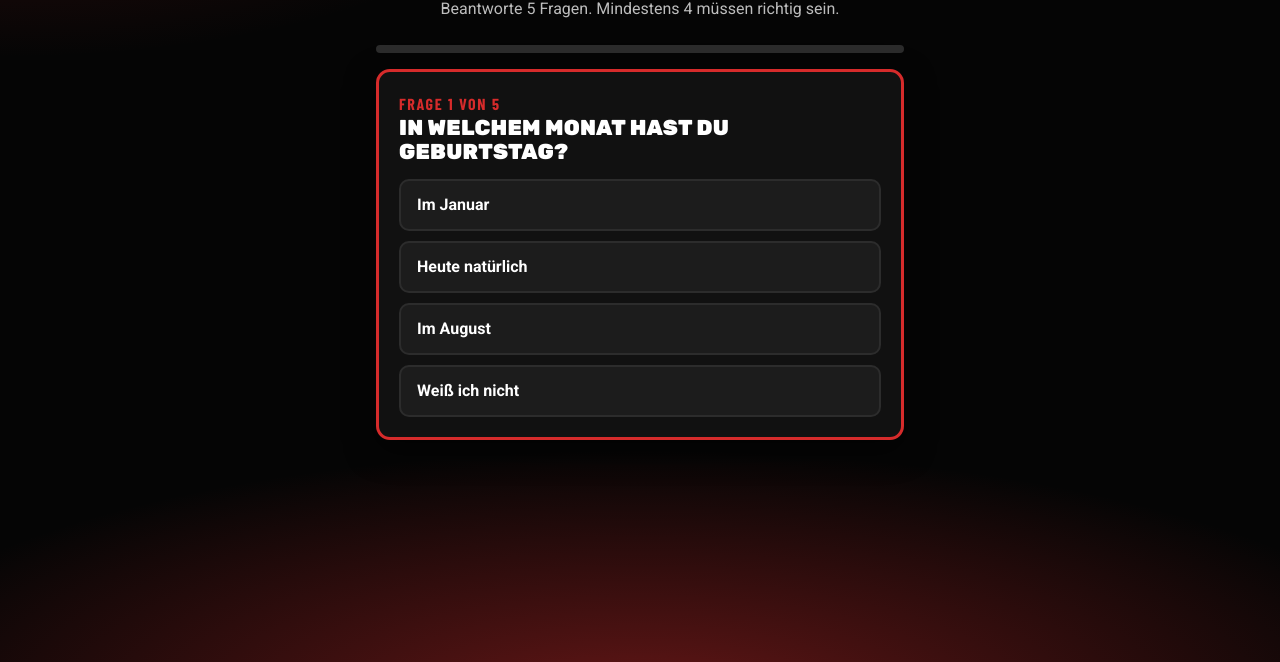
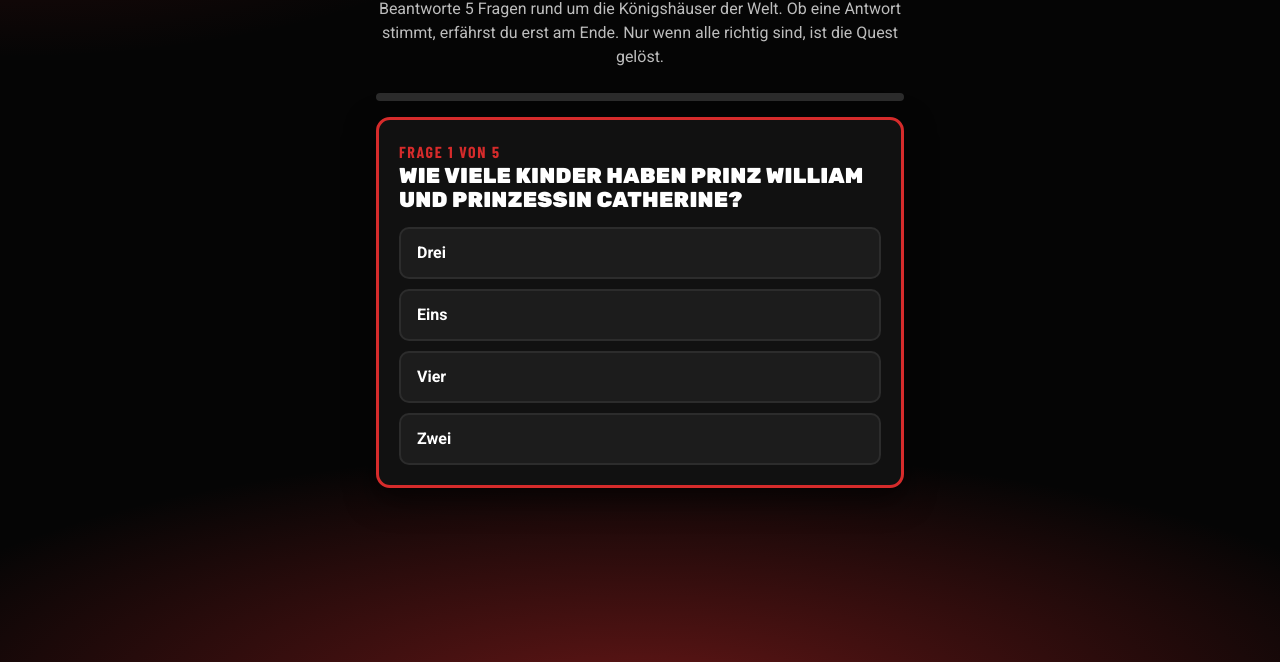
Before and after one commit to Melitiuz/Anna-Geburtstag, a plain HTML site: page site/spiele/quiz.html in a window 1280 px wide. Shown: the part 138-800 px from the top of the page. Drawn offline with nearby package versions, Linux system fonts and the light colour scheme.

Commit message:
Royals-Quiz mit 20 Fragen, 5 pro Runde
Fragenpool zu Königshäusern (auch Japan). Pro Runde 5 zufällige Fragen
ohne Wiederholung aus der vorigen Runde, Antworten gemischt. Keine
Rückmeldung pro Frage, am Ende nur gelöst oder nächstes Mal mehr Glück.

Co-Authored-By: Claude Opus 5.5 <noreply@anthropic.com>

```diff
--- a/site/js/config.js
+++ b/site/js/config.js
@@ -25,15 +25,35 @@ window.GEBURTSTAG = {
     ritter: { platz: "unten-links", variante: "links" }
   },
 
-  // Quiz: Fragen über die beschenkte Person. "richtig" ist der Index der richtigen Antwort (ab 0).
+  // Quiz zum Thema Royals: Pro Runde werden zufällig fragenProRunde Fragen aus dem Pool gezogen
+  // (keine aus der vorigen Runde). Gewonnen ist nur, wenn alle richtig beantwortet sind.
+  // Die ERSTE Antwort ist immer die richtige, die Reihenfolge wird im Spiel gemischt.
   quiz: {
-    mindestensRichtig: 4,
+    fragenProRunde: 5,
     fragen: [
-      { frage: "In welchem Monat hast du Geburtstag?", antworten: ["Im Januar", "Heute natürlich", "Im August", "Weiß ich nicht"], richtig: 1 },
-      { frage: "Was gehört auf jeden Geburtstagskuchen?", antworten: ["Senf", "Kerzen", "Gurken", "Ketchup"], richtig: 1 },
-      { frage: "Wie viele Figuren musst du sammeln?", antworten: ["Zwei", "Drei", "Vier", "Acht"], richtig: 2 },
-      { frage: "Was macht man mit den Kerzen?", antworten: ["Auspusten", "Essen", "Verschenken", "Anmalen"], richtig: 0 },
-      { frage: "Was wartet am Ende auf dich?", antworten: ["Hausaufgaben", "Ein Geschenk", "Ein Strafzettel", "Nichts"], richtig: 1 }
+      // Großbritannien
+      { frage: "Wie heißt der König des Vereinigten Königreichs seit 2022?", antworten: ["Charles III.", "William V.", "George VII.", "Edward IX."] },
+      { frage: "Wie lange regierte Queen Elizabeth II.?", antworten: ["Mehr als 70 Jahre", "Rund 50 Jahre", "Rund 60 Jahre", "Rund 80 Jahre"] },
+      { frage: "Wie heißt die offizielle Residenz des britischen Monarchen in London?", antworten: ["Buckingham Palace", "Windsor Castle", "Kensington Palace", "Tower of London"] },
+      { frage: "Wer ist der britische Thronfolger?", antworten: ["Prinz William", "Prinz Harry", "Prinz George", "Prinzessin Anne"] },
+      { frage: "In welcher Kirche werden britische Monarchen gekrönt?", antworten: ["Westminster Abbey", "St Paul's Cathedral", "Canterbury Cathedral", "St George's Chapel"] },
+      { frage: "Wie heißt das schottische Schloss, in dem die britischen Royals traditionell den Sommer verbringen?", antworten: ["Balmoral", "Holyrood", "Edinburgh Castle", "Sandringham"] },
+      { frage: "Wie viele Kinder haben Prinz William und Prinzessin Catherine?", antworten: ["Drei", "Zwei", "Vier", "Eins"] },
+      { frage: "Welchen Spitznamen bekam Prinzessin Diana?", antworten: ["Königin der Herzen", "Eiserne Lady", "Rosenprinzessin", "Lady Sunshine"] },
+      { frage: "In welches Land zogen Prinz Harry und Meghan nach ihrem Rückzug aus dem Königshaus?", antworten: ["USA", "Kanada", "Australien", "Südafrika"] },
+      // Japan
+      { frage: "Wie heißt der Kaiser von Japan seit 2019?", antworten: ["Naruhito", "Akihito", "Hirohito", "Fumihito"] },
+      { frage: "Wie heißt die Ära, die 2019 mit Kaiser Naruhito in Japan begann?", antworten: ["Reiwa", "Heisei", "Showa", "Meiji"] },
+      { frage: "Wie heißt die Ehefrau von Kaiser Naruhito?", antworten: ["Masako", "Michiko", "Kiko", "Akiko"] },
+      { frage: "Wie heißt die Tochter von Kaiser Naruhito?", antworten: ["Aiko", "Mako", "Kako", "Yoko"] },
+      { frage: "Wie wird der Thron des japanischen Kaisers genannt?", antworten: ["Chrysanthementhron", "Kirschblütenthron", "Drachenthron", "Pfauenthron"] },
+      { frage: "Welches Land ist heute das einzige mit einem regierenden Kaiser?", antworten: ["Japan", "China", "Thailand", "Südkorea"] },
+      { frage: "In welcher Stadt steht der Kaiserpalast, in dem der japanische Kaiser heute lebt?", antworten: ["Tokio", "Kyoto", "Osaka", "Nara"] },
+      { frage: "Was geschah, als die japanische Prinzessin Mako 2021 einen Bürgerlichen heiratete?", antworten: ["Sie verlor ihren Status als Mitglied des Kaiserhauses", "Sie wurde zur Kronprinzessin ernannt", "Ihr Mann bekam einen Adelstitel", "Sie musste in den Kaiserpalast ziehen"] },
+      // Europa
+      { frage: "Wie heißt der König von Spanien?", antworten: ["Felipe VI.", "Juan Carlos II.", "Carlos V.", "Alfonso XIV."] },
+      { frage: "Welche Hollywood-Schauspielerin wurde 1956 Fürstin von Monaco?", antworten: ["Grace Kelly", "Audrey Hepburn", "Marilyn Monroe", "Elizabeth Taylor"] },
+      { frage: "Aus welchem Land stammt Königin Silvia von Schweden?", antworten: ["Deutschland", "Österreich", "Brasilien", "Dänemark"] }
     ]
   }
 };
--- a/site/js/fortschritt.js
+++ b/site/js/fortschritt.js
@@ -4,7 +4,7 @@
 
   var SPIELE = [
     { id: "mastermind", titel: "Obst-Mastermind", symbol: "🍎", datei: "spiele/mastermind.html", text: "Knacke den Obst-Code", motiv: "baum" },
-    { id: "quiz", titel: "Quiz", symbol: "❓", datei: "spiele/quiz.html", text: "Wie gut kennst du dich aus?", motiv: "prinzessin" },
+    { id: "quiz", titel: "Royals-Quiz", symbol: "👑", datei: "spiele/quiz.html", text: "Wie gut kennst du die Königshäuser?", motiv: "prinzessin" },
     { id: "schiebe", titel: "Schiebepuzzle", symbol: "🧩", datei: "spiele/schiebepuzzle.html", text: "Bring die Zahlen in Ordnung", motiv: "burg" },
     { id: "labyrinth", titel: "Ritter-Labyrinth", symbol: "🏰", datei: "spiele/labyrinth.html", text: "Führe den Ritter zur Burg", motiv: "ritter" }
   ];
--- a/site/spiele/quiz.html
+++ b/site/spiele/quiz.html
@@ -4,7 +4,7 @@
   <meta charset="utf-8">
   <meta name="viewport" content="width=device-width, initial-scale=1, viewport-fit=cover">
   <meta name="robots" content="noindex, nofollow">
-  <title>Quiz</title>
+  <title>Royals-Quiz</title>
   <link rel="stylesheet" href="../css/stil.css">
   <style>
     .antworten { display: grid; gap: 10px; margin-top: 16px; }
@@ -14,8 +14,7 @@
       font: inherit; font-size: 1rem; font-weight: 600; color: var(--text); cursor: pointer;
       touch-action: manipulation;
     }
-    .antwort.richtig { background: rgba(53, 196, 111, 0.22); border-color: var(--gruen); }
-    .antwort.falsch { background: rgba(214, 43, 43, 0.25); border-color: var(--akzent); }
+    .antwort.gewaehlt { background: rgba(255, 255, 255, 0.18); border-color: #fff; }
     .balken { height: 8px; background: var(--rand); border-radius: 99px; overflow: hidden; margin-bottom: 16px; }
     .balken div { height: 100%; background: var(--akzent-2); width: 0; transition: width 0.3s; }
     .nummer { color: var(--akzent); font-family: var(--schrift-schmal); font-weight: 700; text-transform: uppercase; letter-spacing: 0.1em; }
@@ -25,7 +24,7 @@
   <main class="seite">
     <a class="zurueck" href="../index.html">‹ Übersicht</a>
     <header class="kopf">
-      <h1>❓ Quiz</h1>
+      <h1>👑 Royals-Quiz</h1>
       <p class="unterzeile" id="regel"></p>
     </header>
     <div class="balken"><div id="balken"></div></div>
@@ -38,52 +37,74 @@
   <script>
     (function () {
       var Q = window.GEBURTSTAG.quiz;
+      var ANZAHL = Math.min(Q.fragenProRunde || 5, Q.fragen.length);
+      var LETZTE = "gb-quiz-letzte-runde";
       var karte = document.getElementById("karte");
       var balken = document.getElementById("balken");
-      var nr, punkte;
+      var runde, nr, punkte;
 
       document.getElementById("regel").textContent =
-        "Beantworte " + Q.fragen.length + " Fragen. Mindestens " + Q.mindestensRichtig + " müssen richtig sein.";
+        "Beantworte " + ANZAHL + " Fragen rund um die Königshäuser der Welt. Ob eine Antwort stimmt, erfährst du erst am Ende. Nur wenn alle richtig sind, ist die Quest gelöst.";
 
-      function start() { nr = 0; punkte = 0; frage(); }
+      function mischen(a) {
+        for (var i = a.length - 1; i > 0; i--) { var j = Math.floor(Math.random() * (i + 1)); var t = a[i]; a[i] = a[j]; a[j] = t; }
+        return a;
+      }
+
+      function letzteLaden() {
+        try { return JSON.parse(localStorage.getItem(LETZTE)) || []; } catch (e) { return []; }
+      }
+
+      // Neue Runde: Fragen aus der vorigen Runde kommen nicht wieder dran (solange genug übrig sind)
+      function start() {
+        var alle = Q.fragen.map(function (f, i) { return i; });
+        var letzte = letzteLaden();
+        var neu = mischen(alle.filter(function (i) { return letzte.indexOf(i) < 0; }));
+        if (neu.length < ANZAHL) neu = neu.concat(mischen(alle.filter(function (i) { return neu.indexOf(i) < 0; })));
+        runde = neu.slice(0, ANZAHL);
+        try { localStorage.setItem(LETZTE, JSON.stringify(runde)); } catch (e) {}
+        nr = 0;
+        punkte = 0;
+        frage();
+      }
 
       function frage() {
-        balken.style.width = (nr / Q.fragen.length) * 100 + "%";
-        if (nr >= Q.fragen.length) return ende();
-        var f = Q.fragen[nr];
-        karte.innerHTML = '<div class="nummer">Frage ' + (nr + 1) + " von " + Q.fragen.length + "</div><h2></h2>" +
+        balken.style.width = (nr / ANZAHL) * 100 + "%";
+        if (nr >= ANZAHL) return ende();
+        var f = Q.fragen[runde[nr]];
+        karte.innerHTML = '<div class="nummer">Frage ' + (nr + 1) + " von " + ANZAHL + "</div><h2></h2>" +
           '<div class="antworten"></div>';
         karte.querySelector("h2").textContent = f.frage;
         var box = karte.querySelector(".antworten");
-        f.antworten.forEach(function (text, i) {
+        // Die erste Antwort im Pool ist die richtige, hier wird gemischt
+        mischen(f.antworten.map(function (text, i) { return { text: text, richtig: i === 0 }; })).forEach(function (a) {
           var b = document.createElement("button");
           b.type = "button";
           b.className = "antwort";
-          b.textContent = text;
-          b.addEventListener("click", function () { waehlen(i, b, box, f); });
+          b.textContent = a.text;
+          b.addEventListener("click", function () { waehlen(a.richtig, b, box); });
           box.appendChild(b);
         });
       }
 
-      function waehlen(i, b, box, f) {
+      // Keine Rückmeldung, ob die Antwort stimmt: nur kurz markieren und weiter
+      function waehlen(richtig, b, box) {
         if (box.dataset.fertig) return;
         box.dataset.fertig = "1";
-        if (i === f.richtig) {
-          punkte++;
-          b.classList.add("richtig");
-        } else {
-          b.classList.add("falsch");
-          box.children[f.richtig].classList.add("richtig");
-        }
-        setTimeout(function () { nr++; frage(); }, 1100);
+        if (richtig) punkte++;
+        b.classList.add("gewaehlt");
+        setTimeout(function () { nr++; frage(); }, 350);
       }
 
       function ende() {
-        var geschafft = punkte >= Q.mindestensRichtig;
-        karte.innerHTML = '<div class="mitte"><h2>' + punkte + " von " + Q.fragen.length + " richtig</h2><p>" +
-          (geschafft ? "Super gemacht!" : "Knapp daneben. Versuch es gleich noch einmal!") + "</p>" +
-          (geschafft ? "" : '<button class="knopf" type="button" id="nochmal">Noch einmal</button>') + "</div>";
-        if (geschafft) Fortschritt.gewinnen("quiz");
+        var geschafft = punkte === ANZAHL;
+        karte.innerHTML = '<div class="mitte">' +
+          (geschafft
+            ? '<div style="font-size:3rem" aria-hidden="true">👑</div><h2>Toll!</h2><p>Du hast alle Fragen richtig beantwortet. Eine wahre Kennerin der Königshäuser!</p>'
+            : '<div style="font-size:3rem" aria-hidden="true">🍀</div><h2>Pech gehabt!</h2><p>Leider war nicht alles richtig. Nächstes Mal mehr Glück!</p>' +
+              '<button class="knopf" type="button" id="nochmal">Noch einmal</button>') +
+          "</div>";
+        if (geschafft) setTimeout(function () { Fortschritt.gewinnen("quiz"); }, 900);
         else document.getElementById("nochmal").addEventListener("click", start);
       }
 
```
Also changed, not shown: 1 other file.
